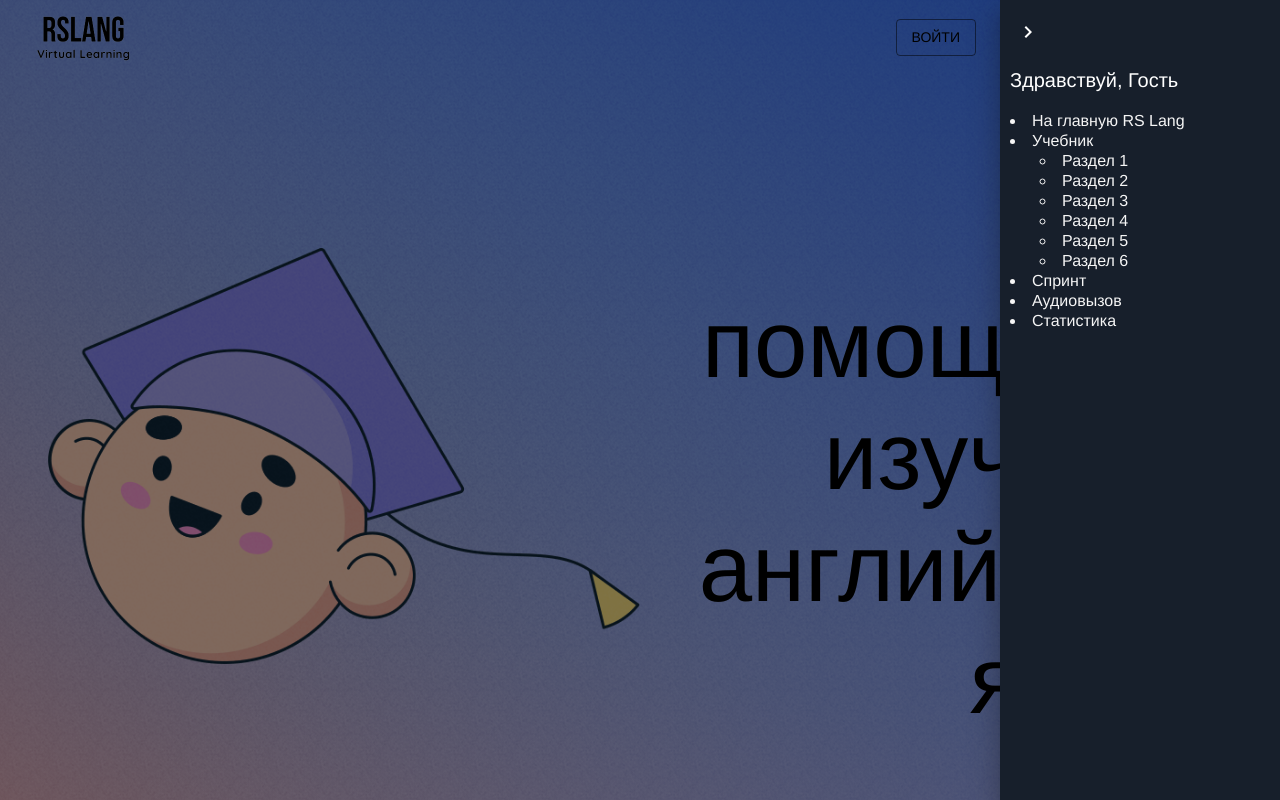
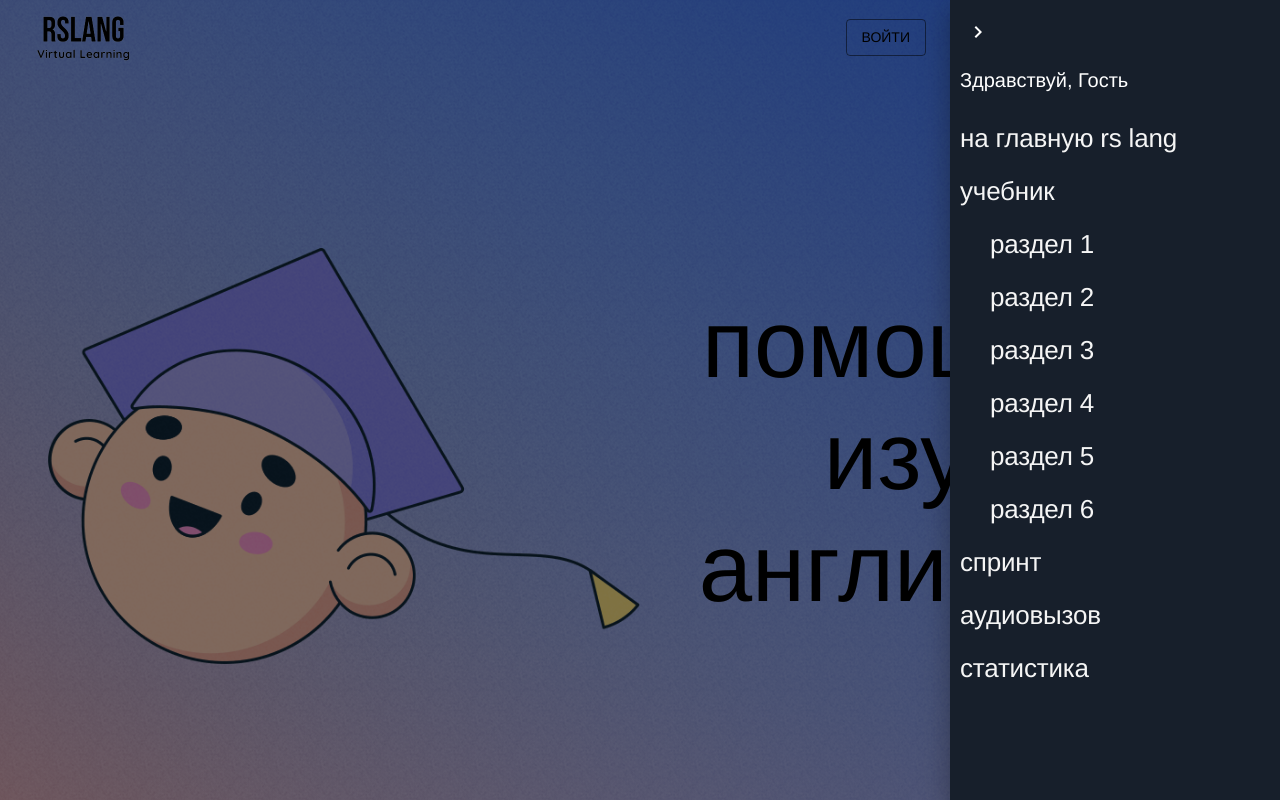
Before and after one commit to Bachicada/rs-lang-2022, a React (Create React App) app in the folder my-app/: page / in a window 1280 px wide. Both pictures are taken after a click on the button "open drawer". Shown: the top 800 px of the page. Built offline with nearby package versions, Linux system fonts and the light colour scheme.

Commit message:
refactor: add styles to header drawer

```diff
--- a/my-app/src/App.css
+++ b/my-app/src/App.css
@@ -59,14 +59,19 @@
 .menuList,
 .menuBook {
     list-style-position: inside;
+    list-style: none;
 }
 
 
 .menuItem,
 .bookItem {
- cursor: pointer;
- height: 20px;
- color: whitesmoke;
+    cursor: pointer;
+    color: whitesmoke;
+    padding: 11px 40px 11px 20px;
+    font-size: 26px;
+    font-weight: 500;
+    letter-spacing: -.2px;
+    text-transform: lowercase;
 }
 .menuList {
     padding: 10px 0px;
--- a/my-app/src/components/REFACTORING/Header/Header.tsx
+++ b/my-app/src/components/REFACTORING/Header/Header.tsx
@@ -6,7 +6,7 @@ import { CurUser } from '../../../types';
 import AppBar from './AppBar';
 import DrawerComponent from './DrawerComponent';
 
-const drawerWidth = 280;
+const drawerWidth = 330;
 
 const Header = () => {
   // const theme = useTheme();
```
